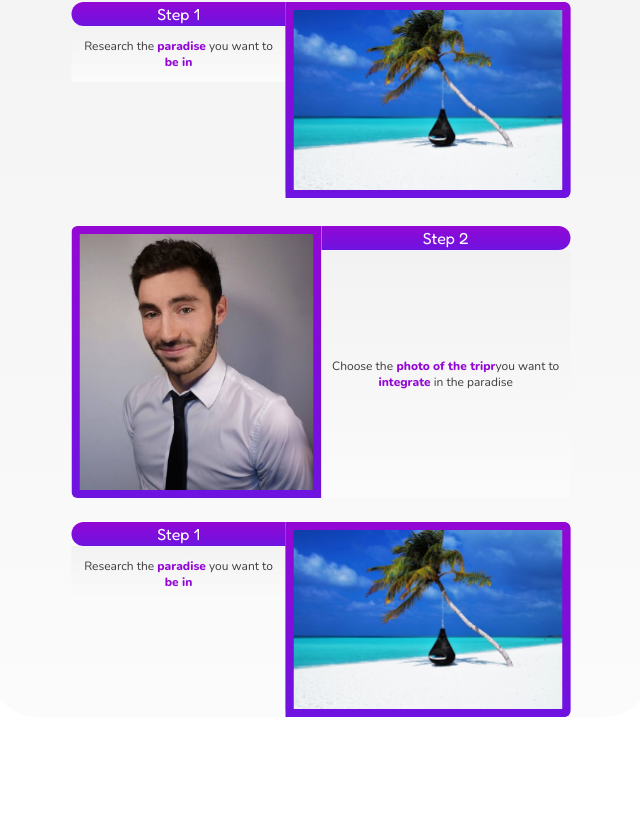
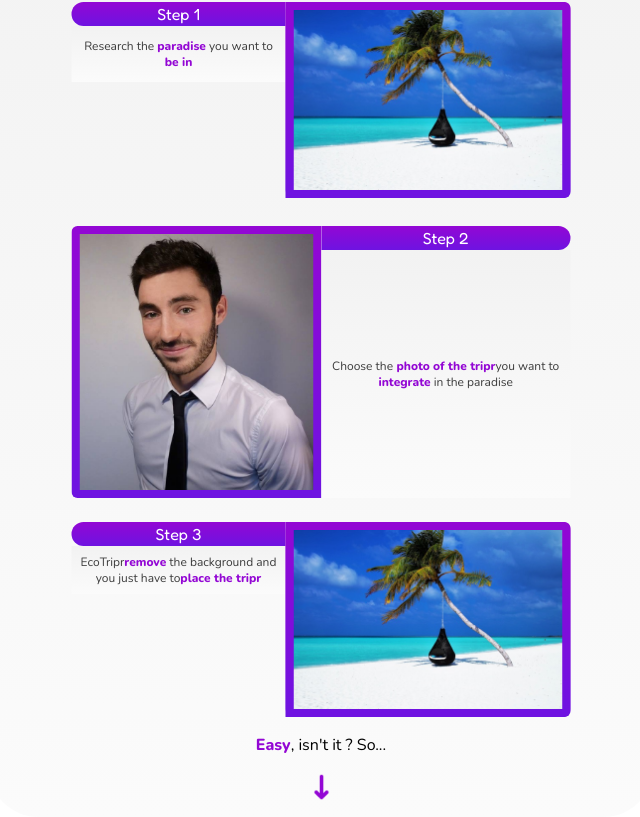
Before and after one commit to LesCrow/hackathon1, a React (Vite) app: page / in a window 1280 px wide. Shown: the part 362-1179 px from the top of the page, without its empty margins (319-959 px from the left). Before the commit the page ends 1079 px from the top, so only its background shows below. Built offline with nearby package versions, Linux system fonts and the light colour scheme; a web font is replaced by a local one.

Commit message:
Add Step 3

```diff
--- a/src/Pages/Main.jsx
+++ b/src/Pages/Main.jsx
@@ -11,8 +11,8 @@ function Main() {
   const [isFollowingSteps, setIsFollowingSteps] = useState(false);
 
   return (
-    <div className="bg-black">
-      <div className="bg-black">
+    <div>
+      <div>
         <Logo />
         {isFollowingSteps && <BarNav />}
         <div
--- a/src/components/Home/Home.jsx
+++ b/src/components/Home/Home.jsx
@@ -17,7 +17,7 @@ function Home() {
       <div className="text-center p-4 font-nunito text-darkText text-xs">
         <div>
           <p>
-            You Surely asking yourself <b>what is an ecotripr ?</b> It is
+            You surely asking yourself <b>what is an ecotripr ?</b> It is
             everyone who need to escape for a second.
           </p>
         </div>
@@ -34,6 +34,15 @@ function Home() {
       <Step />
       <Step2 />
       <Step3 />
+      <div className="text-center m-4 font-nunito">
+        <p>
+          <span className="text-purpleText font-extrabold">Easy</span>, isn't it
+          ? So...
+        </p>
+        <div className="flex justify-center h-7 my-4">
+          <img src="public/assets/fleche.png" alt="fleche" />
+        </div>
+      </div>
     </div>
   );
 }
--- a/src/components/Step2.jsx
+++ b/src/components/Step2.jsx
@@ -14,7 +14,7 @@ function Step2() {
           <div
             className={`flex justify-center items-center h-full ${gradientgray}`}
           >
-            <p className="text-darkText text-center font-nunito text-xs">
+            <p className="text-darkText text-center font-nunito text-xs p-2">
               Choose the
               <span className="text-purpleText font-extrabold">
                 {" "}
--- a/src/components/Step3.jsx
+++ b/src/components/Step3.jsx
@@ -9,15 +9,17 @@ function Step3() {
           <h1
             className={`${gradientpurple} font-fredoka rounded-tl-xl rounded-bl-xl text-white`}
           >
-            Step 1
+            Step 3
           </h1>
           <p
-            className={`font-nunito ${gradientgray} text-darkText text-xs p-3`}
+            className={`font-nunito ${gradientgray} text-darkText text-xs p-2`}
           >
-            Research the{" "}
-            <span className="text-purpleText font-extrabold">paradise</span> you
-            want to{" "}
-            <span className="text-purpleText font-extrabold">be in</span>
+            EcoTripr
+            <span className="text-purpleText font-extrabold">remove</span> the
+            background and you just have to
+            <span className="text-purpleText font-extrabold">
+              place the tripr
+            </span>
           </p>
         </div>
         <div
```
Also changed, not shown: public/assets/fleche.png (added).
